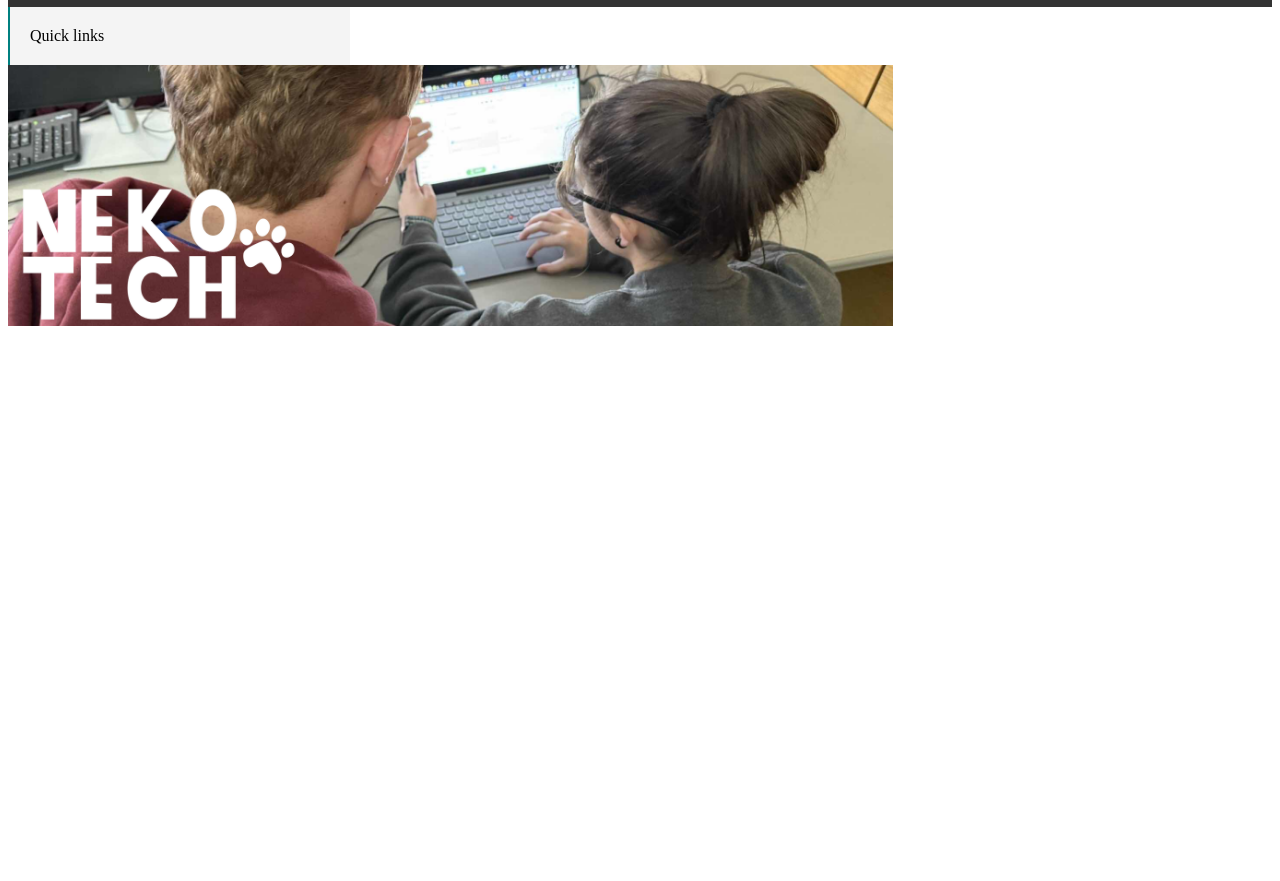
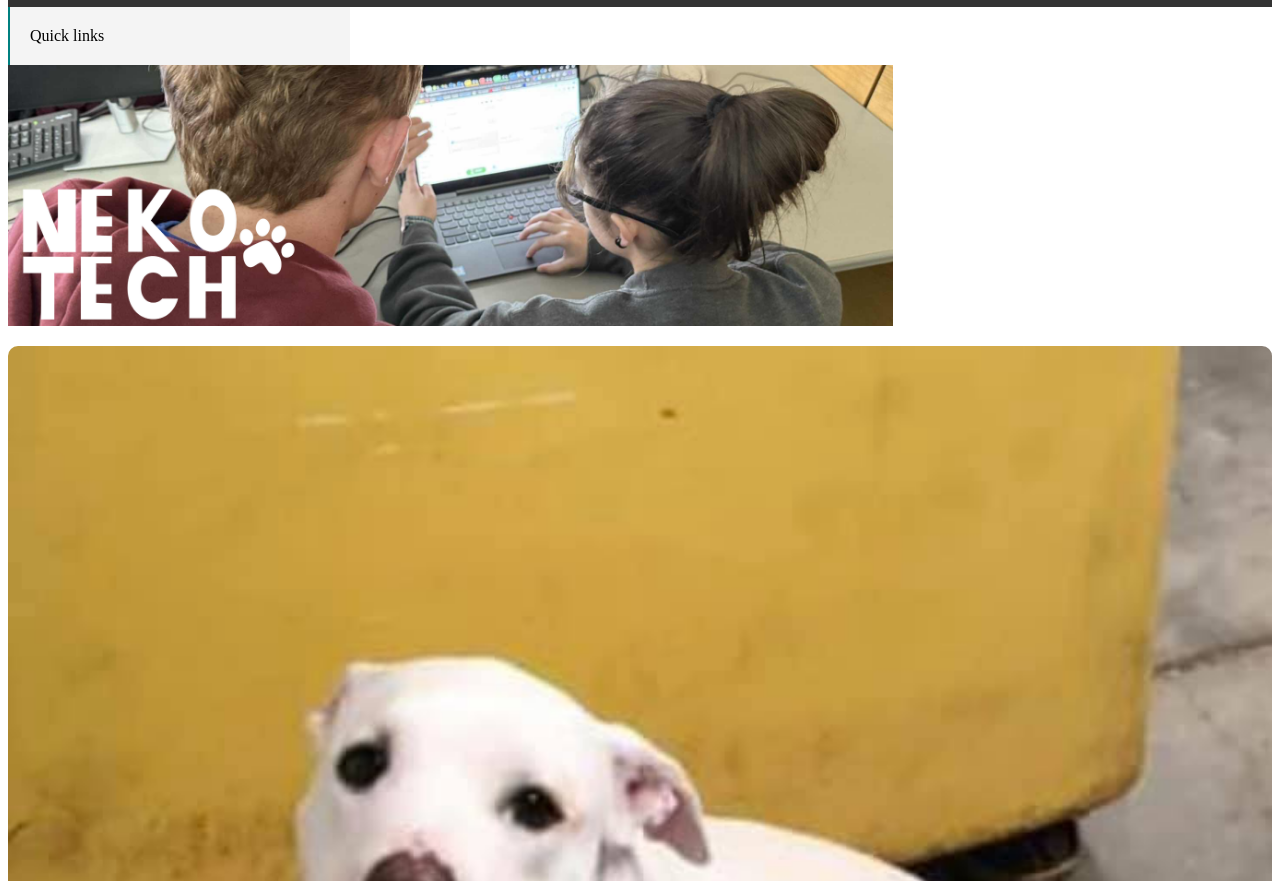
Before and after one commit to NekoTechSolution/Neko-Tech-Solutions-Website, a plain HTML site: page index.html in a window 1280 px wide. Shown: the part 71-952 px from the top of the page. Before the commit the page ends 800 px from the top, so only its background shows below. Drawn offline with Linux system fonts and the light colour scheme.

Commit message:
Big Doggo

```diff
--- a/index.html
+++ b/index.html
@@ -40,6 +40,7 @@
 
   <!--banner -->
   <img src="images/Banner.png" alt="Neko Tech Banner" class="banner-img" />
+  <img src="images/doggo.jpg" alt="Doggo Image" class="doggo-img" />
     <main class="content">
       <section class="body">
       </section>
--- a/styles.css
+++ b/styles.css
@@ -61,3 +61,11 @@
   display: block;
   object-fit: cover;
 }
+
+/*Doggo Image*/
+.doggo-img {
+  width: 100%;
+  height: auto;
+  border-radius: 10px;
+  margin-top: 20px;
+}
```
